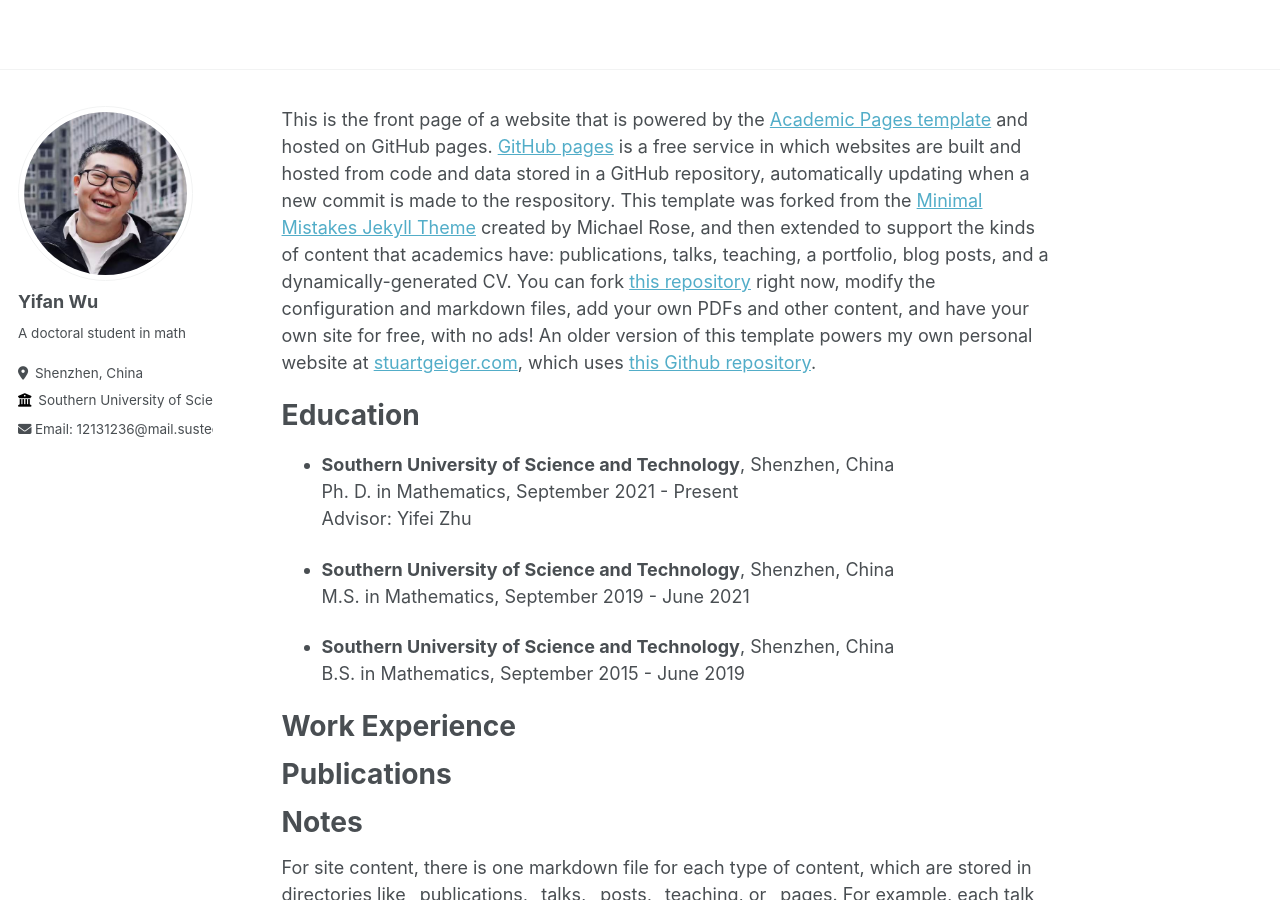
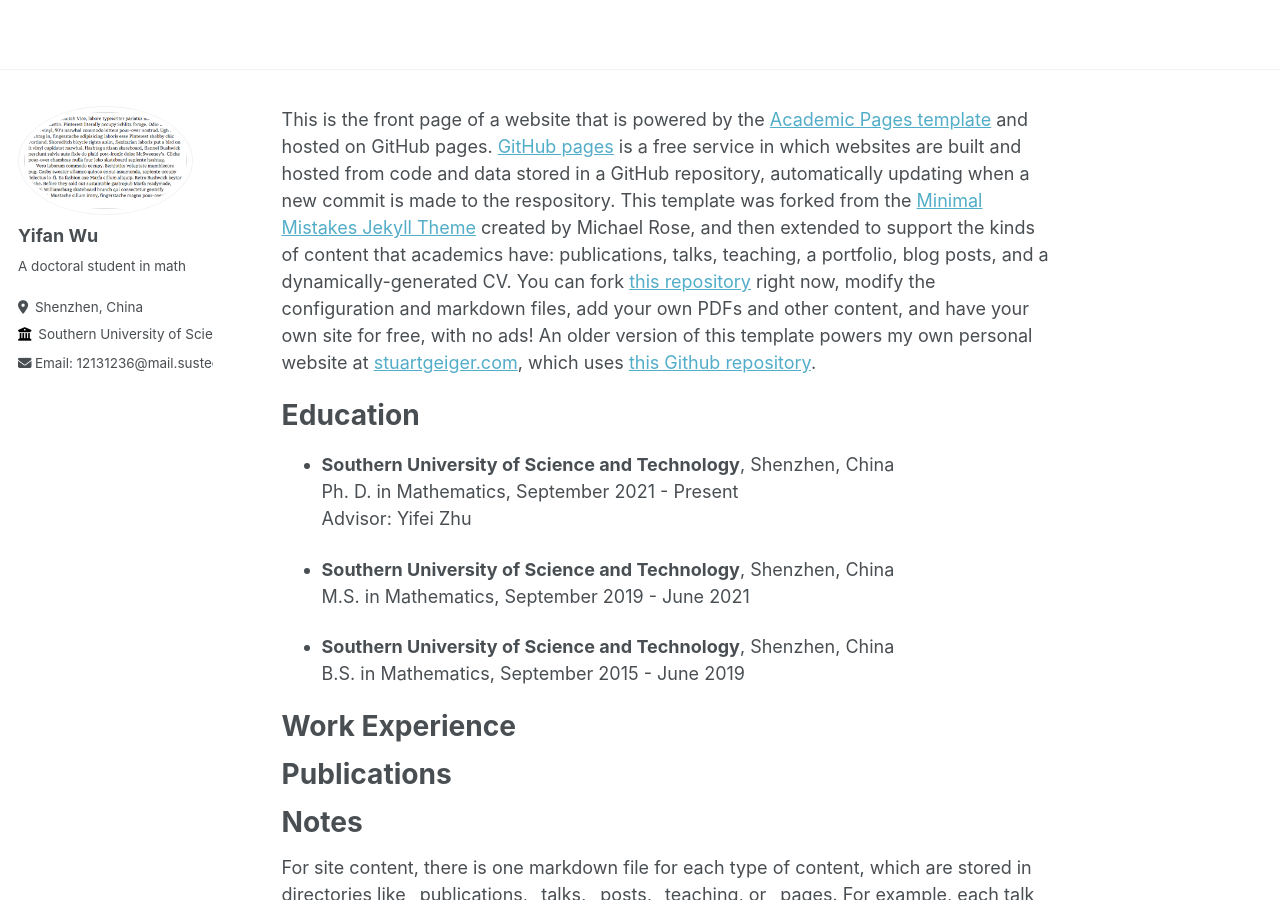
Before and after one commit to Wuyf19970105/Wuyf19970105.github.io, a Jekyll site: the page built from _pages/about.md, in a window 1280 px wide and 900 px high. Built offline with Jekyll 4.4.1, drawn with Linux system fonts in a browser that asks for light colours.

Commit message:
Update _config.yml
Signed-off-by: Yifan Wu <148335396+Wuyf19970105@users.noreply.github.com>

```diff
--- a/_config.yml
+++ b/_config.yml
@@ -21,7 +21,7 @@ repository               : "academicpages/academicpages.github.io"
 #               Additional customization can be done by editing /_includes/author-profile.html
 author:
   # Biographic information
-  avatar           : "profile.png"
+  avatar           : "paragraph-indent.png"
   name             : "    Yifan Wu"
   pronouns         : # example: "she/her"
   bio              : "A doctoral student in math"
```
